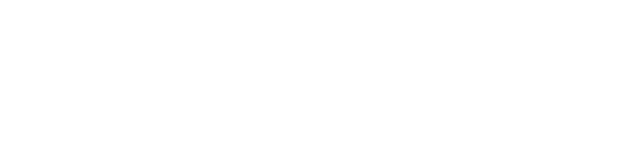
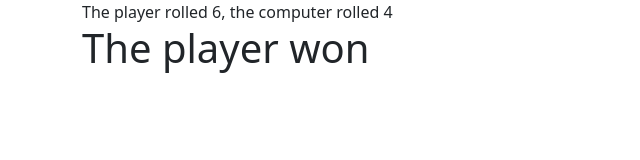
Before and after one commit to danieleangeletti/js-mail-dadi, a plain HTML site: page Gioco dei dadi/index.html in a window 1280 px wide. Shown: the whole page, without its empty margins (0-640 px from the left). Drawn offline with nearby package versions, Linux system fonts and the light colour scheme.

Commit message:
console.log() rimossi

```diff
--- a/Gioco dei dadi/index.html
+++ b/Gioco dei dadi/index.html
@@ -3,7 +3,7 @@
     <head>
         <meta charset="UTF-8">
         <meta name="viewport" content="width=device-width, initial-scale=1.0">
-        <title>Bootstrap-template</title>
+        <title>Gioco dei dadi</title>
 
         <!-- Bootstrap -->
         <link rel="stylesheet" href="https://cdn.jsdelivr.net/npm/bootstrap@5.3.2/dist/css/bootstrap.min.css">
@@ -13,6 +13,10 @@
     </head>
     <body>
 
+        <div class="container">
+
+        </div>
+
        <script type="text/javascript" src="./javascript/scripts.js" ></script>
     </body>
 </html>
--- a/Gioco dei dadi/javascript/scripts.js
+++ b/Gioco dei dadi/javascript/scripts.js
@@ -1,17 +1,19 @@
+my_cont = document.querySelector(".container");
+
 const n_player = Math.floor(Math.random() * ((6 + 1) - 1) + 1);
 const n_computer = Math.floor(Math.random() * ((6 + 1) - 1) + 1);
 
-console.log("The player rolled " + n_player);
-console.log("The computer rolled " + n_computer);
+my_cont.innerHTML += "<span>" + "The player rolled " + n_player + ", " + "</span>";
+my_cont.innerHTML += "<span>" + "the computer rolled " + n_computer + "</span>";
 
 if (n_player > n_computer) {
-    console.log("The player won");
+    my_cont.innerHTML += "<h1>" + "The player won" + "</h1>";
 }
 
 else if (n_player == n_computer) {
-    console.log("No one won");
+    my_cont.innerHTML += "<h1>" + "No one won" + "</h1>";
 }
 
 else {
-    console.log("The computer won");
+    my_cont.innerHTML += "<h1>" + "The computer won" + "</h1>";
 }
```
